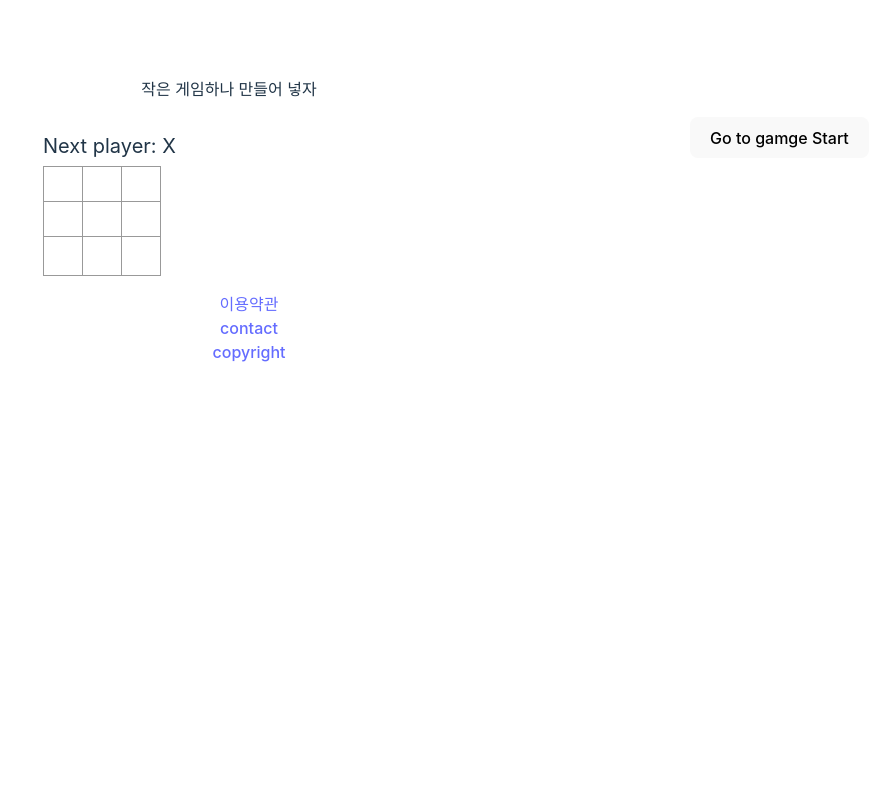
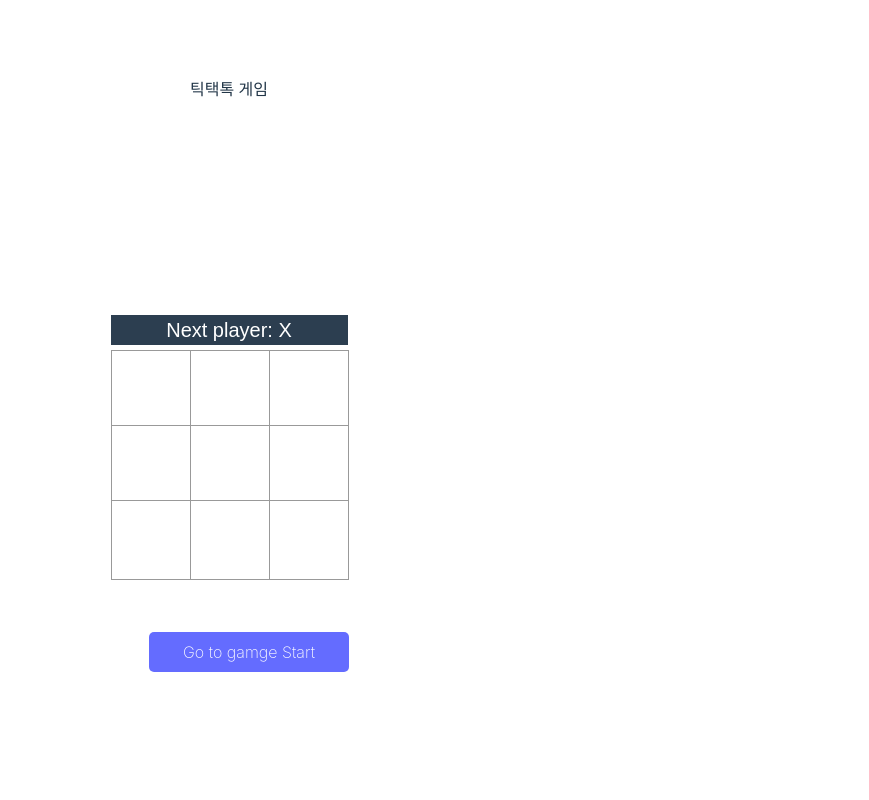
Before and after one commit to ginzason/reactStudy, a React (Vite) app: page /tag in a window 1280 px wide. Shown: the top 800 px of the page, without its empty margins (411-1280 px from the left). Built offline with nearby package versions, Linux system fonts and the light colour scheme.

Commit message:
style add

```diff
--- a/src/App.css
+++ b/src/App.css
@@ -39,15 +39,3 @@
 .read-the-docs {
   color: #888;
 }
-
-
-.game {
-  display: flex;
-  flex-direction: row;
-}
-.game-info {
-  margin-left:20px;
-}
-ul, li{
-  list-style: none;
-}
--- a/src/assets/css/square.scss
+++ b/src/assets/css/square.scss
@@ -2,12 +2,12 @@
   background-color: #fff;
   border:1px solid #999;
   font-size: 24px;
-  height: 40px;
+  height: 80px;
   border-radius: 0;
   margin-right: -1px;
   margin-top: -5px;
   padding:0;
-  width: 40px;
+  width: 80px;
   color:#000;
   float: left;
 }
--- a/src/index.css
+++ b/src/index.css
@@ -52,10 +52,7 @@
 button:focus-visible {
   outline: 4px auto -webkit-focus-ring-color;
 }
-.game-board {
-  padding-top:30px;
-  margin: 0 auto;
-}
+
 .status {
   font-size: 20px;
   margin-bottom: 10px;
@@ -72,3 +69,43 @@
     background-color: #f9f9f9;
   }
 }
+
+.wrap-board {
+  background-color: #2c3e50;
+  color: #fff;
+  font-family: sans-serif;
+  margin: 0;
+  padding: 0;
+  ol, ul {
+    margin:0;
+    padding:0;
+    list-style: none;
+  }
+  li {list-style: none;}
+}
+.game {
+  display: flex;
+  flex-direction: column;
+  height: 100vh;
+  justify-content: center;
+  align-items: center;
+}
+.game-info {
+  margin-top:16px;
+  width: 100%;
+  display: flex;
+  flex-direction: column;
+  justify-content: center;
+  align-items: center;
+}
+.move-button {
+  width: 200px;
+  background-color: #646cff;
+  border-width: 0;
+  border-radius: 5px;
+  color: #fff;
+  font-weight: 200;
+  padding:10px 20px;
+  margin-top: 20px;
+  text-decoration: none;
+}
--- a/src/pages/Tag.tsx
+++ b/src/pages/Tag.tsx
@@ -51,7 +51,7 @@
     const desc = move? 'Goto move #'+ move : 'Go to gamge Start';
     return (
       <li key={move}>
-        <button onClick={() => jumpTo(move)}>{desc}</button>
+        <button className="move-button" onClick={() => jumpTo(move)}>{desc}</button>
       </li>
     );
   })
@@ -63,14 +63,14 @@
   return (
     <>
       <div>
-        작은 게임하나 만들어 넣자
+        틱택톡 게임
       </div>
       <div className="game">
         <div className="game-board">
           <Board squares={current.squares} status={status} onClick={(i) => handleClick(i)}/>
         </div>
         <div className="game-info">
-          <ol>
+          <ol style={{listStyle:'none'}}>
             {moves}
           </ol>
         </div>
```
